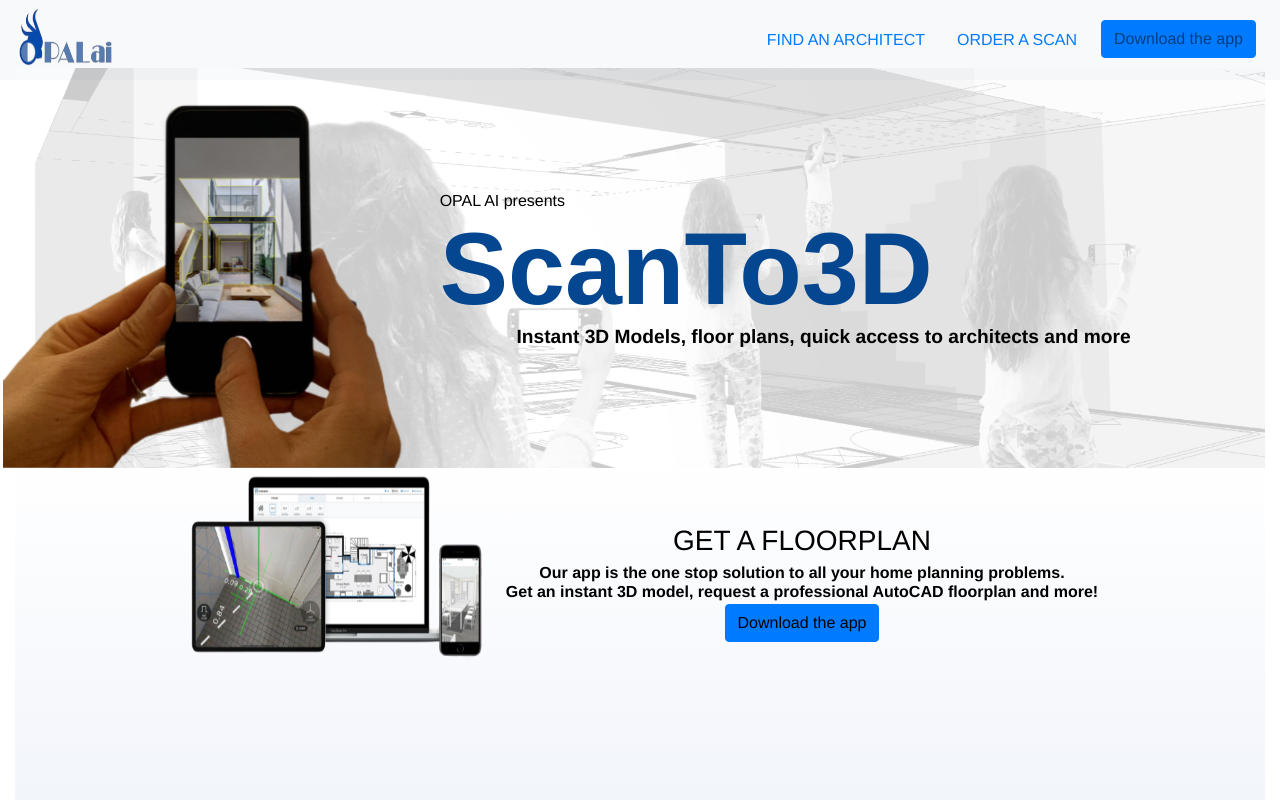
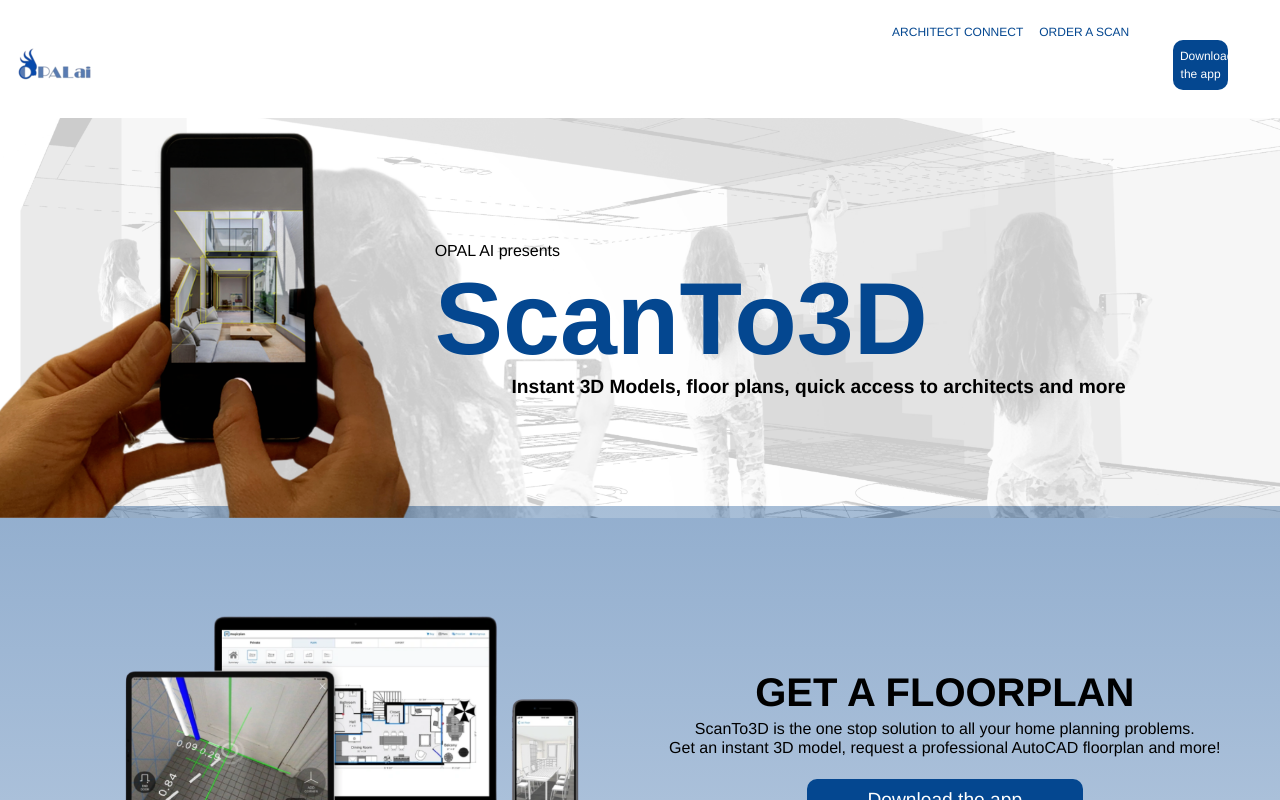
Before and after one commit to opal-ai/scan2plan_website, a Vue app: page / in a window 1280 px wide. Shown: the top 800 px of the page. Built offline with nearby package versions, Linux system fonts and the light colour scheme.

Commit message:
Fixed navbar and download app sections

```diff
--- a/src/components/Homepage/floorplanSection.vue
+++ b/src/components/Homepage/floorplanSection.vue
@@ -9,29 +9,23 @@
     <b-container>
       <b-row>
         <b-col>
-          <img src="../../assets/devices.png" width="300vw" height="90%" />
+          <b-img fluid-grow :src="require('../../assets/devices.png')" id="devicesImage"></b-img>
         </b-col>
         <b-col cols="auto">
-          <h3 style="margin-top:7vh">GET A FLOORPLAN</h3>
-          <!-- <b-container>
-            <b-row align-v="left"> -->
+          <p style="margin-top:7vh; font-size:2.5rem; font-weight:bolder">GET A FLOORPLAN</p>
           <p class="floor_p">
-            Our app is the one stop solution to all your home planning problems.
+            ScanTo3D is the one stop solution to all your home planning problems.
           </p>
           <p class="floor_p">
             Get an instant 3D model, request a professional AutoCAD floorplan
             and more!
           </p>
-          <!-- </b-row>
-          </b-container> -->
-          <button
-            type="button"
-            class="btn btn-primary"
-            href="#"
-            style="margin-bottom:5vh; margin-top:5px"
-          >
-            Download the app
-          </button>
+          <a :href="url">
+            <div
+              id="downloadButton">
+              Download the app
+            </div>
+          </a>
         </b-col>
       </b-row>
     </b-container>
@@ -43,12 +37,38 @@
 export default {
   name: 'FloorplanSection',
   components: {},
+  data: function(){
+    return {
+      url: 'https://apps.apple.com/us/app/scanto3d/id1537506295'
+    }
+  }
 };
 </script>
 
 <style>
+
+#floorplan{
+  margin-top: 5vh;
+  width:100%
+}
+
 .floor_p {
-  margin: -5px;
-  font-weight: bold;
+  font-size: 1rem;
 }
+
+#devicesImage{
+  max-width: 80%;
+}
+
+#downloadButton{
+  background-color: #044790;
+  padding: 7px;
+  border-radius: 10px;
+  font-size: 0.75rem;
+  color:white;
+  width: 50%;
+  font-size: 1.2rem;
+  margin: 3vh auto 3vh auto;
+}
+
 </style>
--- a/src/components/Homepage/homepage.vue
+++ b/src/components/Homepage/homepage.vue
@@ -7,10 +7,9 @@
 
 <template>
   <div class="homepage">
-    <b-container fluid>
         <Introduction />
       <div id="grad">
-        <b-row align-h="center" class = "minSectionHeight">
+        <b-row align-h="center" align-v="center" class = "minSectionHeight">
           <FloorplanSection />
         </b-row>
         <b-row align-h="center" class = "minSectionHeight">
@@ -20,7 +19,6 @@
           <ScanSection />
         </b-row>
       </div>
-    </b-container>
   </div>
 </template>
 
@@ -48,8 +46,6 @@
   }
 };
 </script>
-
-<!-- Add "scoped" attribute to limit CSS to this component only -->
 <style scoped>
 h3 {
   margin: 40px 0 0;
@@ -66,7 +62,7 @@
   color: #42b983;
 }
 #grad {
-  background-image: linear-gradient(white, rgb(209, 220, 240));
+  background-image: linear-gradient(rgb(8 71 144 / 44%), rgb(242 247 253))
 }
 
 
--- a/src/components/Homepage/introduction.vue
+++ b/src/components/Homepage/introduction.vue
@@ -10,7 +10,7 @@
     <b-row align-v="center" class="minSectionHeight">
         <b-col cols="4" id="rhsSection" >
           <div style="position: absolute; bottom: 0; left: 0">
-                <img src="../../assets/phone.png" style="width:32vw; float:left"/>
+                <img src="../../assets/phone.png" id="introImage" />
           </div>
         </b-col>
         <b-col cols="8">
@@ -80,11 +80,16 @@
   color: #044790;
 }
 
-#imageDiv{
-  padding: 0px;
-  position: absolute;
-  right: 0;
-  bottom: 0
+#introImage{
+ width:34vw;
+ float:left;
+}
+
+@media only screen and (max-width: 600px){
+  #introImage{
+    width:50vw;
+    float:left;
+}
 }
 
 #rhsSection{
--- a/src/components/navbar.vue
+++ b/src/components/navbar.vue
@@ -6,32 +6,22 @@
 
 <template>
   <div>
-    <b-navbar toggleable="lg" type="light" variant="light">
-      <img
-        src="../assets/opal_logo.png"
-        href="/"
-        class="d-inline-block align-top logo"
-        alt="scan2plan logo"
-      />
-
+    <b-navbar toggleable="lg" type="light" id="navbar">
+      <b-navbar-brand href="#">
+        <img src="../assets/opal_logo_50.png" href="#" class="d-inline-block align-top logo" alt="scan2plan logo"/>
+      </b-navbar-brand>
       <b-navbar-toggle target="nav-collapse"></b-navbar-toggle>
-
       <b-collapse id="nav-collapse" is-nav>
-        <!-- Right aligned nav items -->
-        <b-navbar-nav class="ml-auto">
-          <b-nav-item
-            ><a href="#" class="blue-text nav-link"
-              >FIND AN ARCHITECT</a
-            ></b-nav-item
-          >
-          <b-nav-item
-            ><a href="#" class="blue-text nav-link">ORDER A SCAN</a></b-nav-item
-          >
-          <b-nav-item
-            ><button type="button" class="btn btn-primary" href="#">
-              Download the app
-            </button></b-nav-item
-          >
+         <b-navbar-nav class="ml-auto">
+          <b-nav-item v-bind:href="url" class="blue-text">
+              ARCHITECT CONNECT
+           </b-nav-item>
+          <b-nav-item v-bind:href="url" class="blue-text">
+            ORDER A SCAN
+            </b-nav-item>
+          <b-nav-item v-bind:href="url">
+              <div id="downloadButton"> Download the app</div>
+          </b-nav-item>
         </b-navbar-nav>
       </b-collapse>
     </b-navbar>
@@ -41,24 +31,27 @@
 <script>
 export default {
   name: 'Navbar',
+  data: function(){
+    return {
+      url: 'https://apps.apple.com/us/app/scanto3d/id1537506295'
+    }
+  },
   components: {},
 };
 </script>
 <style scoped>
-/* .navbar {
-  background-color: white;
-} */
-.blue-text {
-  color: #007bfe !important;
+.blue-text a{
+  color: #044790 !important;
+  font-size: 0.75rem;
+  margin-top: 7px;
 }
-.white-button {
-  color: white;
-  background-color: blue;
-  border-radius: 50px;
-}
-.logo {
-  width: 13vh;
-  height: 5vw;
+
+#downloadButton{
+  background-color: #044790;
+  padding: 7px;
+  border-radius: 10px;
+  font-size: 0.75rem;
+  color:white
 }
 
 </style>
```
Also changed, not shown: src/assets/opal_logo_50.png (added).
